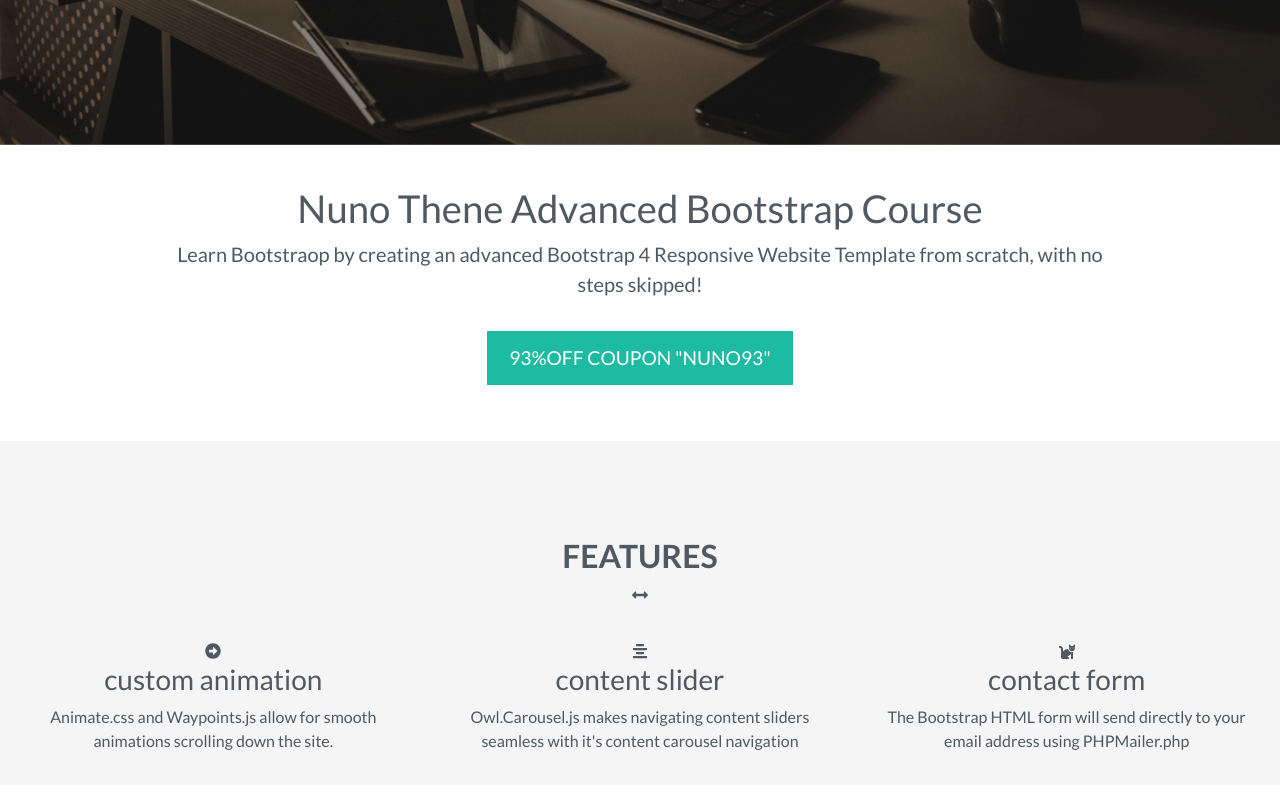
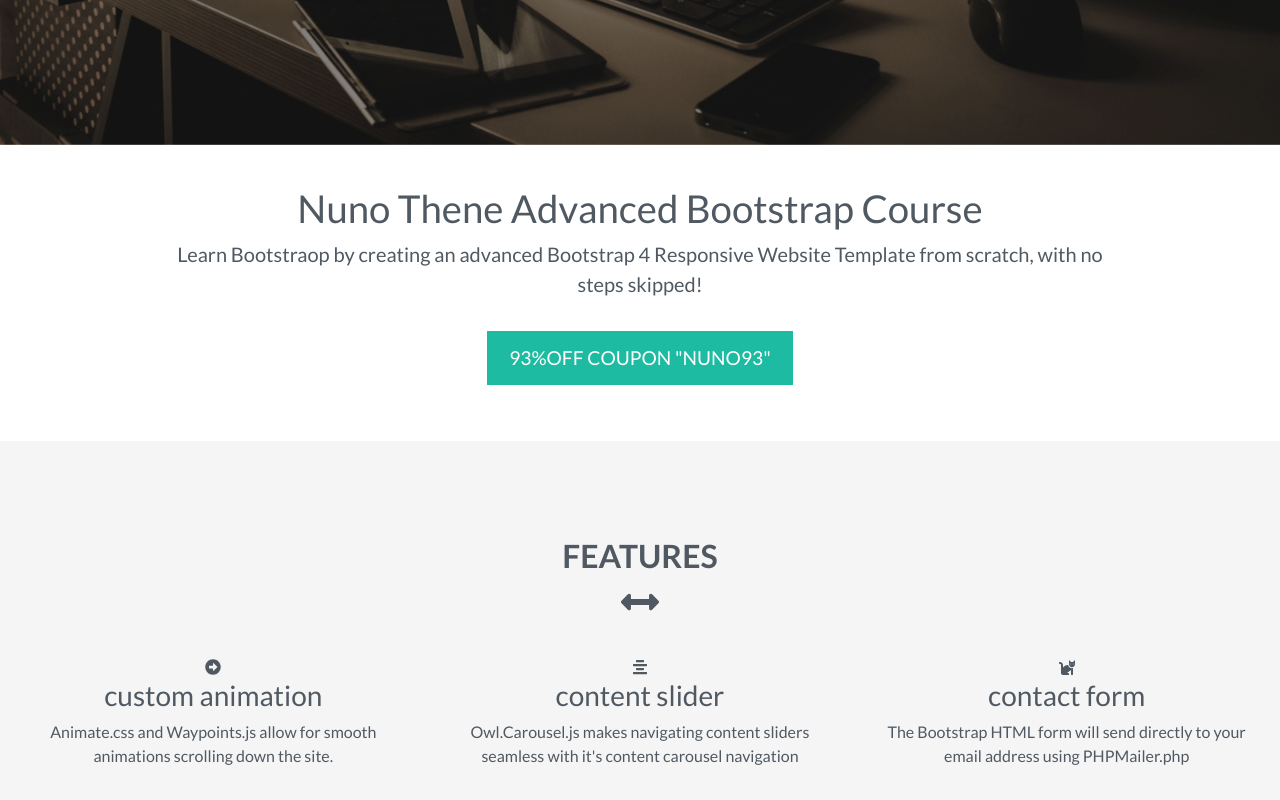
Before and after one commit to harukahorii/practice_LP2, a plain HTML site: page index.html in a window 1280 px wide. Shown: the part 655-1455 px from the top of the page. Drawn offline with Linux system fonts and the light colour scheme.

Commit message:
update style.css

```diff
--- a/style.css
+++ b/style.css
@@ -82,6 +82,10 @@ body {
   font-weight: 700;
 }
 
+.fa-arrows-alt-h {
+  font-size: 38px;
+}
+
 
 /*============= COURSE SECTION =============*/
 
```
